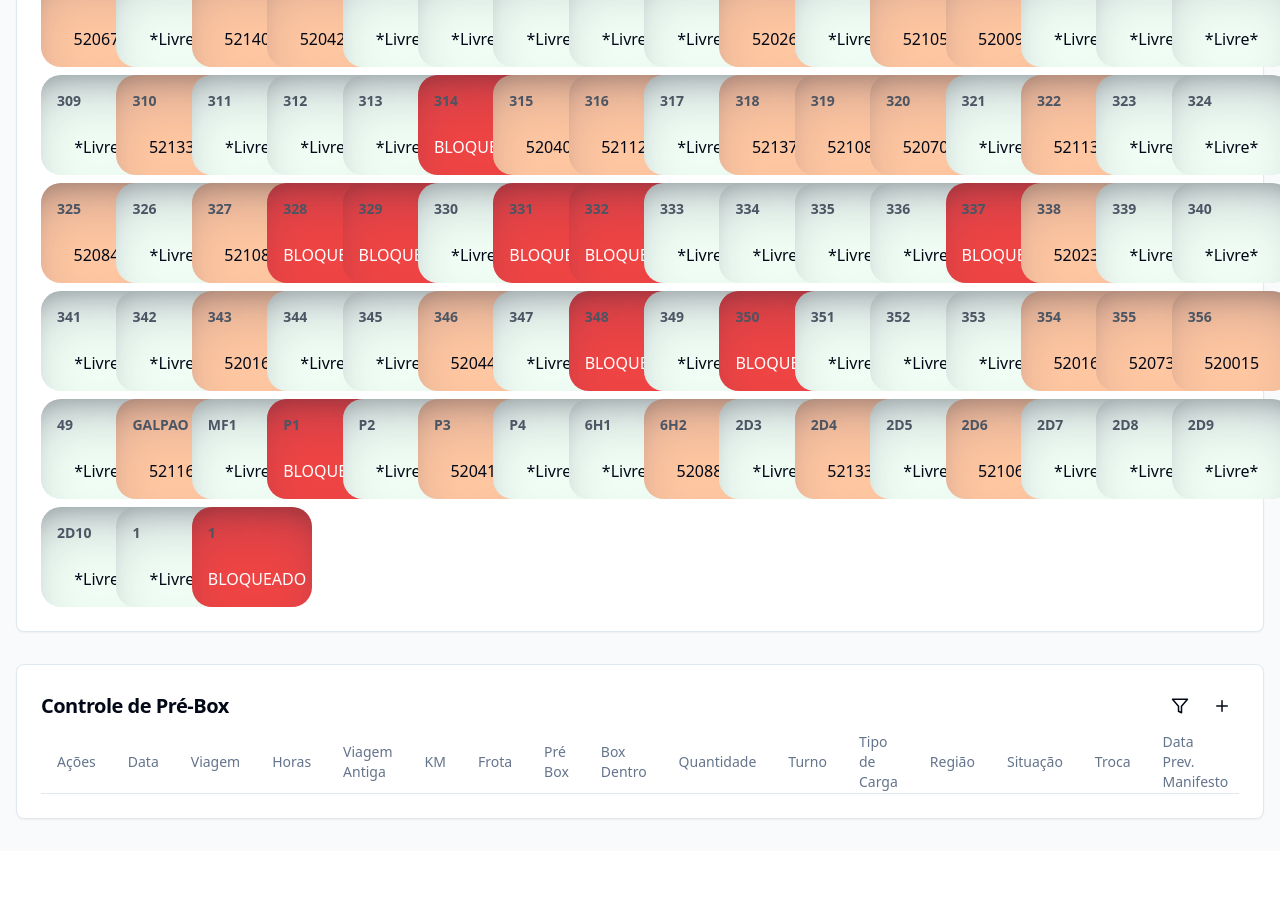
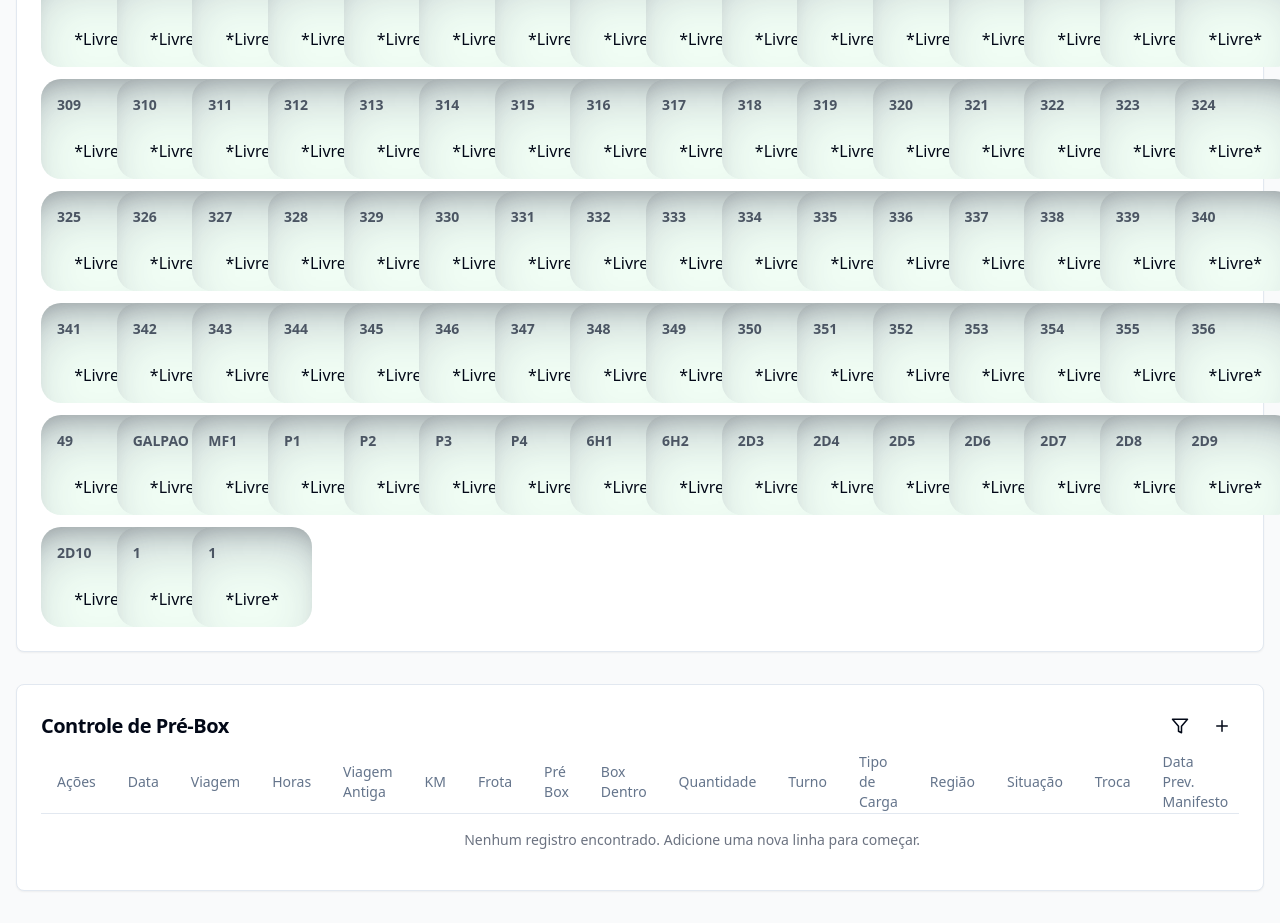
Before and after one commit to CarlosTh0/ControleCabine, a React (Vite) app: page / in a window 1280 px wide. Shown: the part 200-1123 px from the top of the page. Before the commit the page ends 1051 px from the top, so only its background shows below. Built offline with nearby package versions, Linux system fonts and the light colour scheme.

Commit message:
Fix: Table and layout issues
- Fixed the table not displaying correctly.
- Enabled inline editing for table entries.
- Removed the requirement to fill the entire table to save.
- Improved the layout of the components.

```diff
--- a/src/components/BoxGrid.tsx
+++ b/src/components/BoxGrid.tsx
@@ -1,5 +1,5 @@
 
-import React, { useState } from 'react';
+import React, { useState, useEffect } from 'react';
 import {
   AlertTriangle,
   Plus,
@@ -16,12 +16,35 @@ import {
 
 type BoxStatus = 'blocked' | 'free' | 'occupied';
 
+interface ControlEntry {
+  date: string;
+  trip: string;
+  time: string;
+  oldTrip: string;
+  km: string;
+  fleet: string;
+  preBox: string;
+  boxInside: string;
+  quantity: number;
+  shift: number;
+  cargoType: string;
+  region: string;
+  status: string;
+  exchange: string;
+  manifestDate: string;
+  scheduled: string;
+}
+
 interface BoxProps {
   number: string;
   value: string;
   status: BoxStatus;
   onStatusChange: (newStatus: BoxStatus) => void;
   onDelete: () => void;
+}
+
+interface BoxGridProps {
+  tableEntries: ControlEntry[];
 }
 
 const Box = ({ number, value, status, onStatusChange, onDelete }: BoxProps) => {
@@ -76,7 +99,7 @@ const Box = ({ number, value, status, onStatusChange, onDelete }: BoxProps) => {
   );
 };
 
-const BoxGrid = () => {
+const BoxGrid = ({ tableEntries }: BoxGridProps) => {
   // Generate box numbers according to specification: 50-56 and 300-356
   const generateBoxNumbers = () => {
     const boxes = [];
@@ -104,25 +127,50 @@ const BoxGrid = () => {
   };
 
   const initialBoxData = generateBoxNumbers().map(number => {
-    // Sample data - in a real app this would come from a database
-    const randomStatus = Math.random();
-    let status: BoxStatus = 'free';
-    let value = '';
-
-    if (randomStatus < 0.3) {
-      status = 'occupied';
-      value = (520000 + Math.floor(Math.random() * 1500)).toString();
-    } else if (randomStatus < 0.4) {
-      status = 'blocked';
-    }
-
-    return { number, value, status };
+    return { number, value: '', status: 'free' as BoxStatus };
   });
 
   const [boxData, setBoxData] = useState(initialBoxData);
   const [showDuplicateWarning, setShowDuplicateWarning] = useState(false);
   const [showFilter, setShowFilter] = useState(false);
   const [filterValue, setFilterValue] = useState('');
+
+  // Update box data based on table entries
+  useEffect(() => {
+    if (!tableEntries || tableEntries.length === 0) return;
+
+    const newBoxData = [...boxData];
+    const boxMap = new Map();
+
+    // Reset all boxes to default state first
+    newBoxData.forEach(box => {
+      if (box.status !== 'blocked') {
+        box.value = '';
+        box.status = 'free';
+      }
+    });
+
+    // Then update with table data
+    tableEntries.forEach(entry => {
+      if (entry.preBox) {
+        // Check for duplicate values (same trip in multiple boxes)
+        if (entry.trip && boxMap.has(entry.trip)) {
+          setShowDuplicateWarning(true);
+        } else if (entry.trip) {
+          boxMap.set(entry.trip, entry.preBox);
+        }
+
+        // Find and update the box
+        const boxIndex = newBoxData.findIndex(box => box.number === entry.preBox);
+        if (boxIndex !== -1 && newBoxData[boxIndex].status !== 'blocked') {
+          newBoxData[boxIndex].value = entry.trip;
+          newBoxData[boxIndex].status = entry.trip ? 'occupied' : 'free';
+        }
+      }
+    });
+
+    setBoxData(newBoxData);
+  }, [tableEntries]);
 
   // Check for duplicate values
   React.useEffect(() => {
@@ -217,7 +265,7 @@ const BoxGrid = () => {
           </Alert>
         )}
 
-        <div className="grid grid-cols-4 md:grid-cols-8 lg:grid-cols-16 gap-2">
+        <div className="grid grid-cols-2 sm:grid-cols-3 md:grid-cols-5 lg:grid-cols-8 xl:grid-cols-16 gap-3">
           {filteredBoxData.map((box, index) => (
             <Box
               key={`${box.number}-${index}`}
--- a/src/components/ControlTable.tsx
+++ b/src/components/ControlTable.tsx
@@ -1,3 +1,4 @@
+
 import React, { useState, useEffect } from 'react';
 import { Plus, Trash, Filter } from 'lucide-react';
 import {
@@ -43,6 +44,11 @@ const ControlTable = ({ onEntryChange }: ControlTableProps) => {
   const [showFilter, setShowFilter] = useState(false);
   const [filters, setFilters] = useState<Partial<Record<keyof ControlEntry, string>>>({});
 
+  // Update parent component when entries change
+  useEffect(() => {
+    onEntryChange?.(entries);
+  }, [entries, onEntryChange]);
+
   const handleAddEntry = () => {
     const newEntry: ControlEntry = {
       date: new Date().toLocaleDateString(),
@@ -65,20 +71,21 @@ const ControlTable = ({ onEntryChange }: ControlTableProps) => {
 
     const updatedEntries = [...entries, newEntry];
     setEntries(updatedEntries);
-    onEntryChange?.(updatedEntries);
   };
 
   const handleDeleteEntry = (index: number) => {
     const updatedEntries = entries.filter((_, i) => i !== index);
     setEntries(updatedEntries);
-    onEntryChange?.(updatedEntries);
   };
 
   const handleEntryChange = (index: number, field: keyof ControlEntry, value: any) => {
     const updatedEntries = [...entries];
     updatedEntries[index] = { ...updatedEntries[index], [field]: value };
     setEntries(updatedEntries);
-    onEntryChange?.(updatedEntries);
+  };
+
+  const handleFilterChange = (key: keyof ControlEntry, value: string) => {
+    setFilters({ ...filters, [key]: value });
   };
 
   const filteredEntries = entries.filter(entry => {
@@ -137,7 +144,8 @@ const ControlTable = ({ onEntryChange }: ControlTableProps) => {
               {showFilter && (
                 <TableRow>
                   <TableHead></TableHead>
-                  {Object.keys(entries[0] || {}).map((key) => (
+                  {Object.keys(filters).length > 0 || entries.length > 0 ?
+                    Object.keys(entries[0] || {}).map((key) => (
                       <TableHead key={key}>
                         <input
                           type="text"
@@ -149,17 +157,29 @@ const ControlTable = ({ onEntryChange }: ControlTableProps) => {
                           }}
                         />
                       </TableHead>
-                  ))}
+                    )) :
+                    Array(16).fill(0).map((_, i) => (
+                      <TableHead key={i}>
+                        <input
+                          type="text"
+                          placeholder="Filtrar..."
+                          className="w-full p-1 text-xs border rounded"
+                          disabled
+                        />
+                      </TableHead>
+                    ))
+                  }
                 </TableRow>
               )}
             </TableHeader>
             <TableBody>
-              {filteredEntries.map((entry, index) => (
+              {filteredEntries.length > 0 ? (
+                filteredEntries.map((entry, index) => (
                   <TableRow key={index} className="group">
                     <TableCell>
                       <button
                         onClick={() => handleDeleteEntry(index)}
-                      className="invisible group-hover:visible text-red-500 hover:text-red-700"
+                        className="text-red-500 hover:text-red-700"
                         title="Excluir linha"
                       >
                         <Trash size={16} />
@@ -176,7 +196,14 @@ const ControlTable = ({ onEntryChange }: ControlTableProps) => {
                       </TableCell>
                     ))}
                   </TableRow>
-              ))}
+                ))
+              ) : (
+                <TableRow>
+                  <TableCell colSpan={17} className="text-center py-4 text-gray-500">
+                    Nenhum registro encontrado. Adicione uma nova linha para começar.
+                  </TableCell>
+                </TableRow>
+              )}
             </TableBody>
           </Table>
         </div>
--- a/src/pages/Index.tsx
+++ b/src/pages/Index.tsx
@@ -27,9 +27,6 @@ const Index = () => {
 
   const handleTableEntriesChange = (entries: ControlEntry[]) => {
     setTableEntries(entries);
-    // Update BoxGrid based on table entries
-    // The BoxGrid component will receive this data through its props
-    // and update the boxes accordingly
   };
 
   return (
```
Lines whose indentation alone changed are shown as unchanged.
